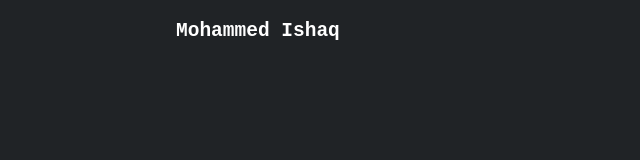
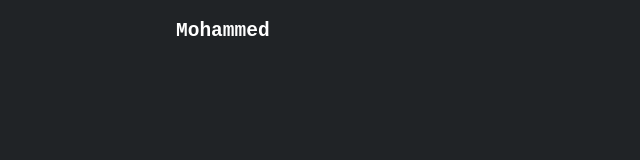
Before and after one commit to Arish-Shah/portfolio, a React (Create React App) app: page / in a window 1280 px wide. Shown: the top 160 px of the page, without its empty margins (0-640 px from the left). Built offline with nearby package versions, Linux system fonts and the light colour scheme.

Commit message:
anim width

```diff
--- a/src/components/Navbar/Logo.jsx
+++ b/src/components/Navbar/Logo.jsx
@@ -4,32 +4,19 @@ import styled from 'styled-components';
 const StyledLogo = styled.div`
 	overflow: hidden;
 	height: 2em;
+	overflow: hidden;
+	width: 10em;
 
-	.top {
-		font-size: 1.5em;
-		font-weight: bold;
-		font-family: monospace;
-		display: ${({ goingUp }) => (goingUp ? 'none' : 'inline-block')};
-		margin-left: 0em;
-		animation: slide 250ms linear;
-	}
-
+	.top,
 	.not-top {
 		font-size: 1.5em;
 		font-weight: bold;
 		font-family: monospace;
-		display: ${({ goingUp }) => (goingUp ? 'inline-block' : 'none')};
-		margin-left: 0em;
-		animation: slide 250ms linear;
 	}
 
-	@keyframes slide {
-		0% {
-			margin-left: -10em;
-		}
-		100% {
-			margin-left: 0;
-		}
+	.top {
+		margin-left: ${props => (props.goingUp ? '-8em' : '0em')};
+		transition: margin 0.1s linear;
 	}
 `;
 
```
